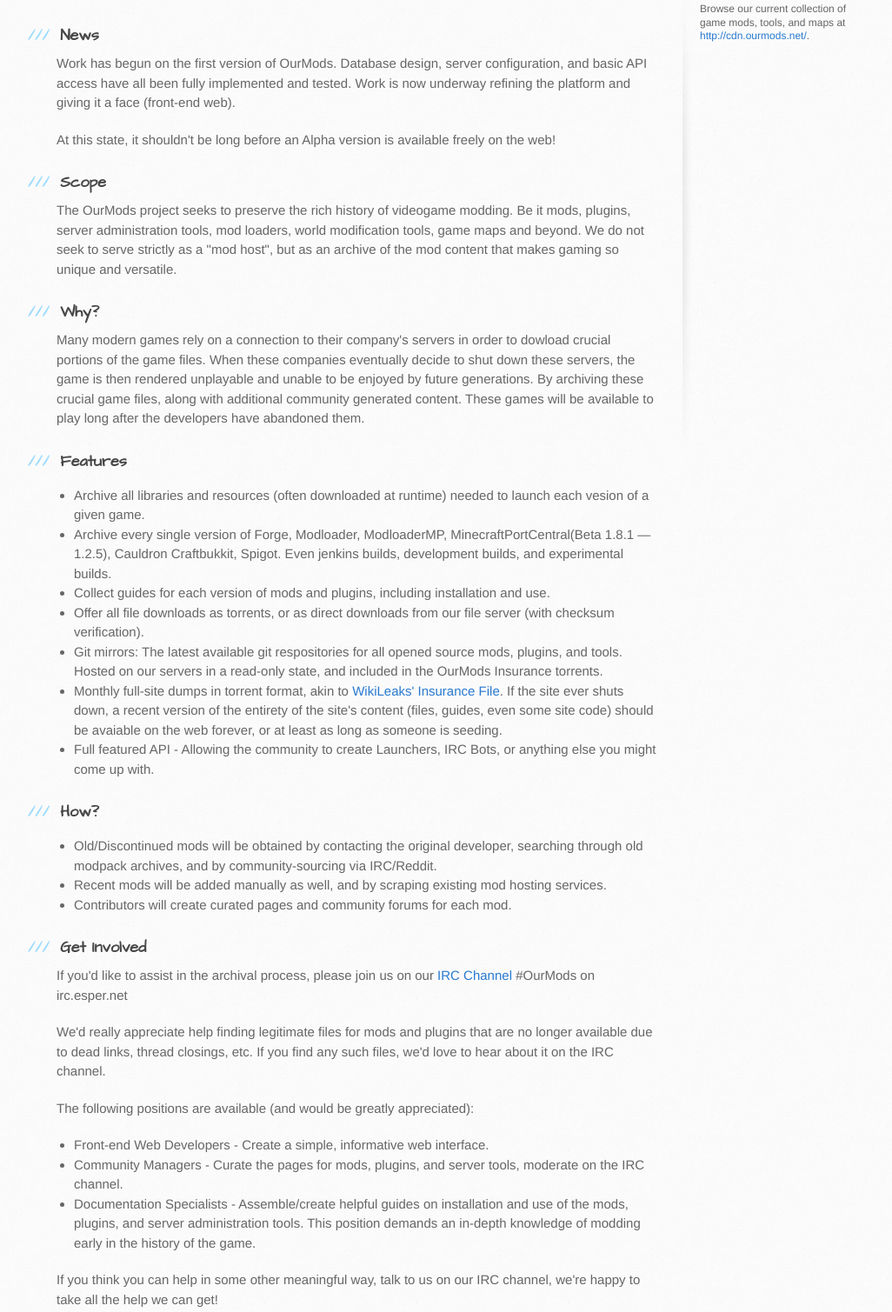
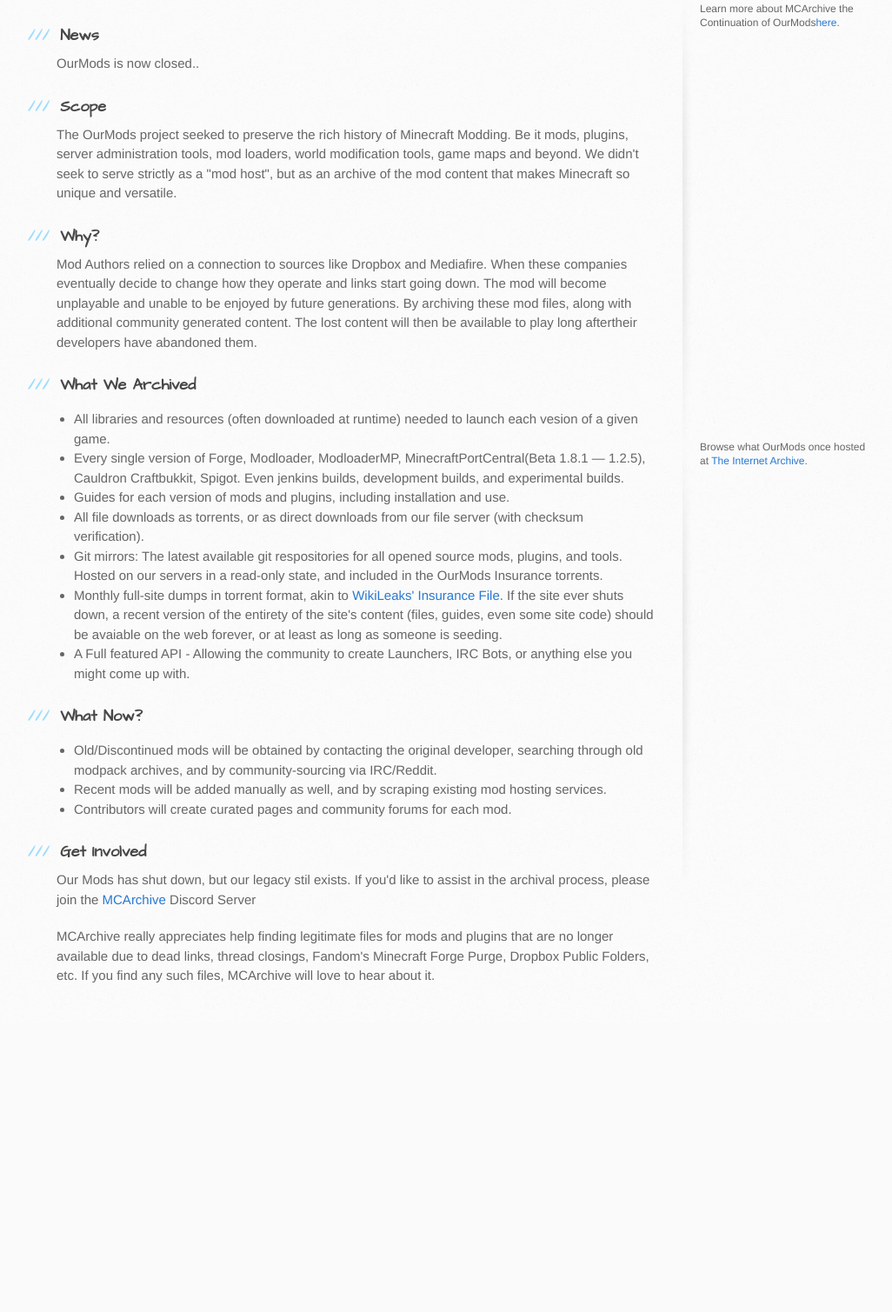
Before and after one commit to OurMods/ourmods.github.io, a plain HTML site: page index.html in a window 1280 px wide. Shown: the part 229-1738 px from the top of the page at 87% size, without its empty margins (105-1131 px from the left). After the commit the page ends 1405 px from the top, so only its background shows below. Drawn offline with Linux system fonts and the light colour scheme.

Commit message:
Update index.html

```diff
--- a/index.html
+++ b/index.html
@@ -1,5 +1,6 @@
 <!DOCTYPE html>
 <html>
+
 <head>
     <meta charset='utf-8'>
     <meta http-equiv="X-UA-Compatible" content="chrome=1">
@@ -29,69 +30,90 @@
         <div class="inner clearfix">
             <section id="main-content">
                 <h3>
-<a id="news" class="anchor" href="#news" aria-hidden="true"><span class="octicon octicon-link"></span></a>News</h3>
+                    <a id="news" class="anchor" href="#news" aria-hidden="true"><span
+                            class="octicon octicon-link"></span></a>News</h3>
 
-<p>Work has begun on the first version of OurMods. Database design, server configuration, and basic API access have all been fully implemented and tested. Work is now underway refining the platform and giving it a face (front-end web).</p>
-<p>At this state, it shouldn't be long before an Alpha version is available freely on the web!</p>
+                <p>OurMods is now closed..</p>
 
                 <h3>
-<a id="scope" class="anchor" href="#scope" aria-hidden="true"><span class="octicon octicon-link"></span></a>Scope</h3>
-
-<p>The OurMods project seeks to preserve the rich history of videogame modding. Be it mods, plugins, server administration tools, mod loaders,  world modification tools, game maps and beyond. We do not seek to serve strictly as a "mod host", but as an archive of the mod content that makes gaming so unique and versatile.</p>
+                    <a id="scope" class="anchor" href="#scope" aria-hidden="true"><span
+                            class="octicon octicon-link"></span></a>Scope</h3>
+                <p>The OurMods project seeked to preserve the rich history of Minecraft Modding. Be it mods, plugins,
+                    server administration tools, mod loaders, world modification tools, game maps and beyond. We didn't
+                    seek to serve strictly as a "mod host", but as an archive of the mod content that makes Minecraft so
+                    unique and versatile.</p>
 
                 <h3>
-<a id="why" class="anchor" href="#why" aria-hidden="true"><span class="octicon octicon-link"></span></a>Why?</h3>
+                    <a id="why" class="anchor" href="#why" aria-hidden="true"><span
+                            class="octicon octicon-link"></span></a>Why?</h3>
 
-<p>Many modern games rely on a connection to their company's servers in order to dowload crucial portions of the game files. When these companies eventually decide to shut down these servers, the game is then rendered unplayable and unable to be enjoyed by future generations. By archiving these crucial game files, along with additional community generated content. These games will be available to play long after the developers have abandoned them.</p>
+                <p>Mod Authors relied on a connection to sources like Dropbox and Mediafire. When these companies eventually
+                    decide to change how they operate and links start going down. The mod will become unplayable and unable
+                    to be enjoyed by future generations. By archiving these mod files, along with additional community
+                    generated content. The lost content will then be available to play long aftertheir developers have
+                    abandoned them.</p>
 
                 <h3>
-<a id="features" class="anchor" href="#features" aria-hidden="true"><span class="octicon octicon-link"></span></a>Features</h3>
+                    <a id="features" class="anchor" href="#features" aria-hidden="true"><span
+                            class="octicon octicon-link"></span></a>What We Archived</h3>
 
                 <ul>
-<li>Archive all libraries and resources (often downloaded at runtime) needed to launch each vesion of a given game.</li>
-<li>Archive every single version of Forge, Modloader, ModloaderMP, MinecraftPortCentral(Beta 1.8.1 — 1.2.5), Cauldron Craftbukkit, Spigot. Even jenkins builds, development builds, and experimental builds.</li>
-<li>Collect guides for each version of mods and plugins, including installation and use.</li>
-<li>Offer all file downloads as torrents, or as direct downloads from our file server (with checksum verification).</li>
-<li>Git mirrors: The latest available git respositories for all opened source mods, plugins, and tools. Hosted on our servers in a read-only state, and included in the OurMods Insurance torrents.</li>
-<li>Monthly full-site dumps in torrent format, akin to <a href="https://www.facebook.com/wikileaks/posts/561927090509074">WikiLeaks' Insurance File</a>. If the site ever shuts down, a recent version of the entirety of the site's content (files, guides, even some site code) should be avaiable on the web forever, or at least as long as someone is seeding.</li>
-<li>Full featured API - Allowing the community to create Launchers, IRC Bots, or anything else you might come up with.</li>
+                    <li>All libraries and resources (often downloaded at runtime) needed to launch each vesion of a
+                        given game.</li>
+                    <li>Every single version of Forge, Modloader, ModloaderMP, MinecraftPortCentral(Beta 1.8.1 — 1.2.5),
+                        Cauldron Craftbukkit, Spigot. Even jenkins builds, development builds, and experimental builds.
+                    </li>
+                    <li>Guides for each version of mods and plugins, including installation and use.</li>
+                    <li>All file downloads as torrents, or as direct downloads from our file server (with checksum
+                        verification).</li>
+                    <li>Git mirrors: The latest available git respositories for all opened source mods, plugins, and
+                        tools. Hosted on our servers in a read-only state, and included in the OurMods Insurance
+                        torrents.</li>
+                    <li>Monthly full-site dumps in torrent format, akin to <a
+                            href="https://www.facebook.com/wikileaks/posts/561927090509074">WikiLeaks' Insurance
+                            File</a>. If the site ever shuts down, a recent version of the entirety of the site's
+                        content (files, guides, even some site code) should be avaiable on the web forever, or at least
+                        as long as someone is seeding.</li>
+                    <li>A Full featured API - Allowing the community to create Launchers, IRC Bots, or anything else you
+                        might come up with.</li>
                 </ul>
 
                 <h3>
-<a id="how" class="anchor" href="#how" aria-hidden="true"><span class="octicon octicon-link"></span></a>How?</h3>
+                    <a id="how" class="anchor" href="#how" aria-hidden="true"><span
+                            class="octicon octicon-link"></span></a>What Now?</h3>
 
                 <ul>
-<li>Old/Discontinued mods will be obtained by contacting the original developer, searching through old modpack archives, and by community-sourcing via IRC/Reddit.</li>
+                    <li>Old/Discontinued mods will be obtained by contacting the original developer, searching through
+                        old modpack archives, and by community-sourcing via IRC/Reddit.</li>
                     <li>Recent mods will be added manually as well, and by scraping existing mod hosting services.</li>
                     <li>Contributors will create curated pages and community forums for each mod.</li>
                 </ul>
 
                 <h3>
-<a id="get-involved" class="anchor" href="#get-involved" aria-hidden="true"><span class="octicon octicon-link"></span></a>Get Involved</h3>
+                    <a id="get-involved" class="anchor" href="#get-involved" aria-hidden="true"><span
+                            class="octicon octicon-link"></span></a>Get Involved</h3>
 
-<p>If you'd like to assist in the archival process, please join us on our <a href="https://kiwiirc.com/client/irc.esper.net/OurMods">IRC Channel</a> #OurMods on irc.esper.net</p>
+                <p>Our Mods has shut down, but our legacy stil exists. If you'd like to assist in the archival process,
+                    please join the <a href="https://discord.gg/0k2zsXGNHs0fE4Wm">MCArchive</a> Discord Server</p>
 
-<p>We'd really appreciate help finding legitimate files for mods and plugins that are no longer available due to dead links, thread closings, etc. If you find any such files, we'd love to hear about it on the IRC channel.</p>
-
-<p>The following positions are available (and would be greatly appreciated):</p>
-
-<ul>
-<li>Front-end Web Developers - Create a simple, informative web interface.</li>
-<li>Community Managers - Curate the pages for mods, plugins, and server tools, moderate on the IRC channel.</li>
-<li>Documentation Specialists - Assemble/create helpful guides on installation and use of the mods, plugins, and server administration tools. This position demands an in-depth knowledge of modding early in the history of the game.</li>
-</ul>
-
-<p>If you think you can help in some other meaningful way, talk to us on our IRC channel, we're happy to take all the help we can get!</p>
+                <p>MCArchive really appreciates help finding legitimate files for mods and plugins that are no longer
+                    available due to dead links, thread closings, Fandom's Minecraft Forge Purge, Dropbox Public
+                    Folders, etc. If you find any such files, MCArchive will love to hear about it.</p>
             </section>
 
             <aside id="sidebar">
+                <p>Learn more about MCArchive the Continuation of OurMods<a
+                        href="http://mcarchive.net/">here</a>.</p>
+            </aside>
 
-
-          <p>Browse our current collection of game mods, tools, and maps at <a href="http://cdn.ourmods.net/">http://cdn.ourmods.net/</a>.</p>
+            <aside id="sidebar">
+                <p>Browse what OurMods once hosted at  <a
+                        href="https://archive.org/details/our-mods">The Internet Archive</a>.</p>
             </aside>
         </div>
     </div>
 
 
 </body>
+
 </html>
```
Lines whose indentation alone changed are shown as unchanged.
